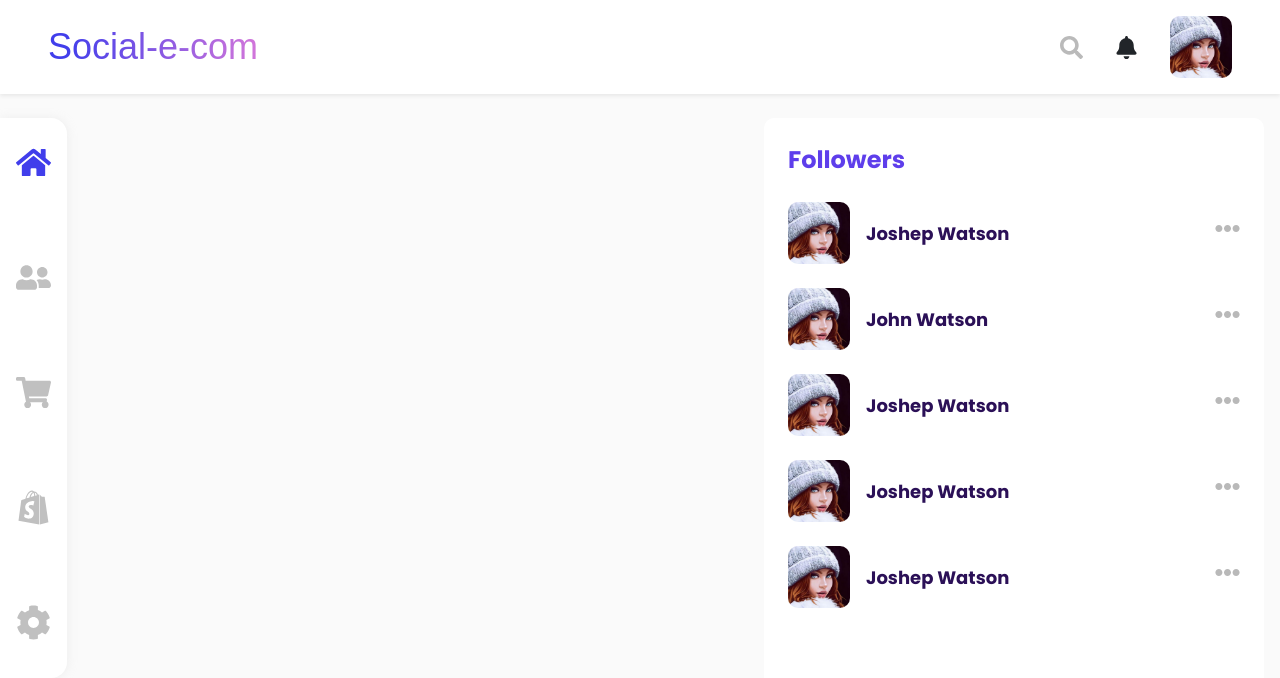
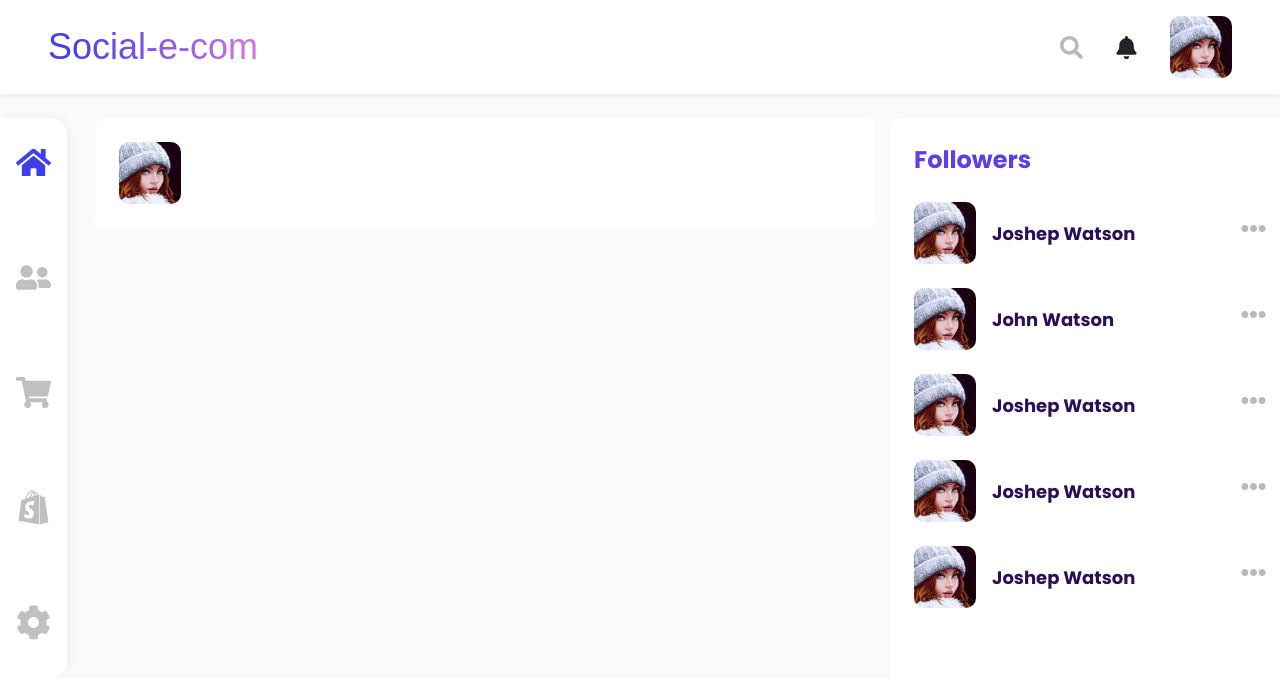
Before and after one commit to supratim50/social-e-com-client, a Next.js app: page / in a window 1280 px wide. Shown: the top 678 px of the page. Built offline with nearby package versions, Linux system fonts and the light colour scheme; a web font is replaced by a local one.

Commit message:
fixing some designing bug

```diff
--- a/components/Cards/Postcard/Postcard.js
+++ b/components/Cards/Postcard/Postcard.js
@@ -1,5 +1,13 @@
-const Postcard = () => {
-  return <div className={``}></div>;
+import ProfileImage from "../../Images/ProfileImage/ProfileImage";
+
+import style from "./Postcard.module.scss";
+
+const Postcard = ({ classList }) => {
+  return (
+    <div className={`${style.postcard} ${classList && classList} bg-white p-4`}>
+      <ProfileImage image="/assets/images/profile.jpg" />
+    </div>
+  );
 };
 
 export default Postcard;
--- a/components/Cards/Postcard/Postcard.module.scss
+++ b/components/Cards/Postcard/Postcard.module.scss
@@ -0,0 +1,3 @@
+.postcard {
+  border-radius: 10px;
+}
--- a/components/Cards/Sidecard/Sidecard.js
+++ b/components/Cards/Sidecard/Sidecard.js
@@ -2,9 +2,13 @@ import FollowersList from "../../Listview/ProfileListview/ProfileListview";
 
 import style from "./Sidecard.module.scss";
 
-const Sidecard = () => {
+const Sidecard = ({ className }) => {
   return (
-    <div className={`${style.sidecard} bg-white mt-4 p-4 mr-3`}>
+    <div
+      className={`${style.sidecard} ${
+        className && className
+      } bg-white w-100 p-4`}
+    >
       <div>
         <p className={`heading-primary`}>Followers</p>
       </div>
--- a/components/Cards/Sidecard/Sidecard.module.scss
+++ b/components/Cards/Sidecard/Sidecard.module.scss
@@ -1,7 +1,8 @@
 .sidecard {
-  width: 500px;
+  max-width: 400px;
   height: 81vh;
   border-radius: 10px;
-  position: fixed;
-  right: 0;
+  // position: fixed;
+  // right: 0;
+  // top: 95 !important;
 }
--- /dev/null
+++ b/components/Images/ProfileImage/ProfileImage.js
@@ -0,0 +1,14 @@
+import style from "./ProfileImage.module.scss";
+
+const ProfileImage = ({image}) => {
+    return (
+        <div className={`${style.profile_box} overflow-hidden`}>
+            <img
+              src={image && image}
+              className={`w-100 h-100 ${style.profile_img}`}
+            />
+          </div>
+    )
+}
+
+export default ProfileImage
--- /dev/null
+++ b/components/Images/ProfileImage/ProfileImage.module.scss
@@ -0,0 +1,11 @@
+.profile {
+    &_box {
+      width: 62px;
+      height: 62px;
+      border-radius: 10px;
+    }
+
+    &_img {
+      object-fit: cover;
+    }
+  }
--- a/pages/index.js
+++ b/pages/index.js
@@ -1,20 +1,31 @@
 import Topbar from "../components/Navbar/Topbar/Topbar";
 import Sidenav from "../components/Navbar/Sidenav/Sidenav";
 import Sidecard from "../components/Cards/Sidecard/Sidecard";
+import Postcard from "../components/Cards/Postcard/Postcard";
 
 export default function Home() {
   return (
-    <section>
+    <section className="overflow-hidden">
       <Topbar />
       <Sidenav />
-
-      <Sidecard />
+      <div className="postcard_box mt-4 row">
+        <div className="col-8">
+          <Postcard />
+        </div>
+        <div className="sidecard col-4 d-flex justify-content-start p-0">
+          <Sidecard />
+        </div>
+      </div>
 
       <style jsx>{`
         section {
           height: 100vh;
           background-color: #fafafa;
         }
+
+        .postcard_box {
+          margin-left: 80px;
+        }
       `}</style>
     </section>
   );
```
